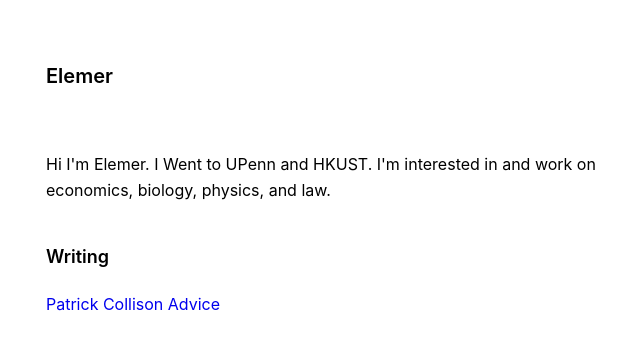
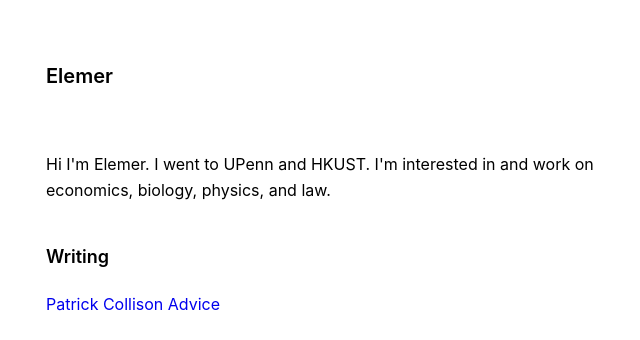
Before and after one commit to elemer1/elemer1.github.io, a Jekyll site: the page built from index.html, in a window 1280 px wide. Shown: the top 340 px of the page, without its empty margins (289-929 px from the left). Built offline with Jekyll 4.4.1, drawn with Linux system fonts in a browser that asks for light colours.

Commit message:
Correct capitalization in introduction paragraph

```diff
--- a/index.html
+++ b/index.html
@@ -2,7 +2,7 @@
 layout: default
 ---
 
-<p>Hi I'm Elemer. I Went to UPenn and HKUST. I'm interested in and work on economics, biology, physics, and law.</p>
+<p>Hi I'm Elemer. I went to UPenn and HKUST. I'm interested in and work on economics, biology, physics, and law.</p>
 
 <h2>Writing</h2>
 <ul class="post-list">
```
